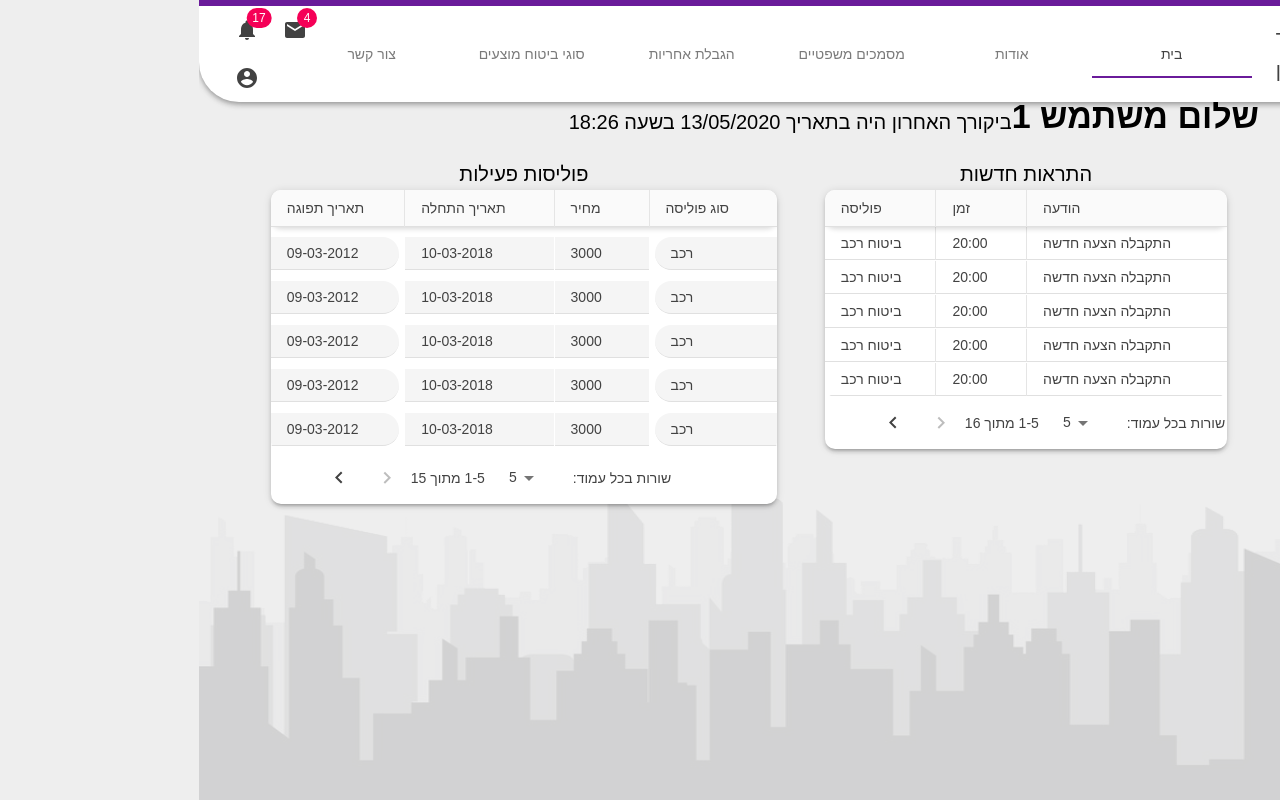
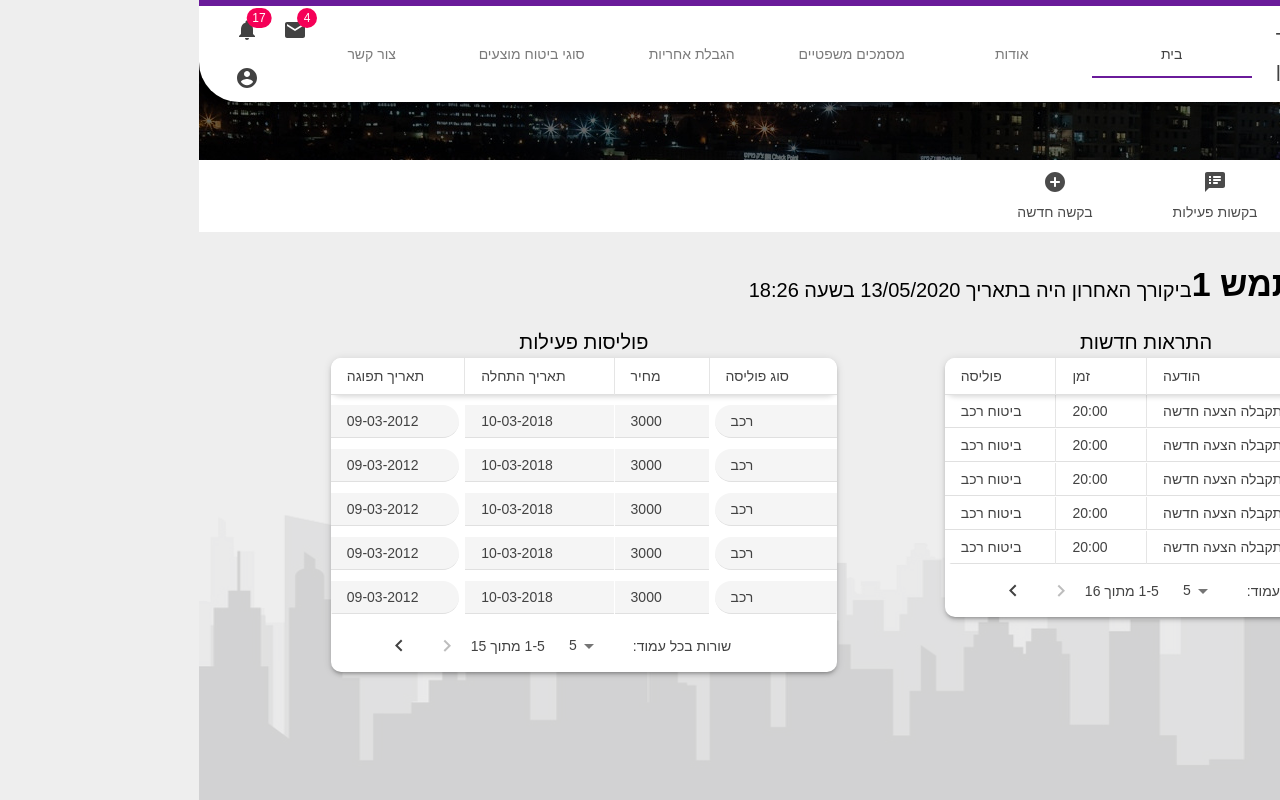
Before and after one commit to omri-kornblau/bar-manager, a React (Create React App) app in the folder client/: page /home/dashboard in a window 1280 px wide. Built offline with nearby package versions, Linux system fonts and the light colour scheme; what jss-rtl would draw is missing.

Commit message:
Add secondary navbar and background image

```diff
--- /dev/null
+++ b/client/src/components/SecondaryNavbar/SecondaryNavbar.jsx
@@ -0,0 +1,57 @@
+import _ from "lodash";
+import React, { useState, useEffect } from "react";
+import PropTypes from "prop-types";
+import {
+  Drawer,
+  Divider,
+  Toolbar,
+  Tabs,
+  Tab,
+  IconButton,
+} from "@material-ui/core";
+
+import { Link } from "react-router-dom";
+
+import useStyle from "./style";
+
+const propTypes = {
+  viewKey: PropTypes.string,
+  views: PropTypes.object,
+};
+
+const SecondaryNavbar = props => {
+  const {
+    viewKey,
+    views
+  } = props;
+
+  const [tab, setTab] = useState(0);
+  const classes = useStyle();
+
+  useEffect(() => {
+    setTab(_.keys(views).indexOf(viewKey));
+  }, [viewKey]);
+
+  return (
+    <Toolbar variant="dense" className={classes.toolbar}>
+      <Tabs
+        value={tab}
+        indicatorColor="primary"
+      >
+        {_.map(views, (viewData, key) =>
+          <Tab
+            label={viewData.name}
+            component={Link}
+            to={`${key}`}
+            icon={<viewData.icon/>}
+            key={key}
+          />
+        )}
+      </Tabs>
+    </Toolbar>
+  );
+}
+
+SecondaryNavbar.propTypes = propTypes;
+
+export default SecondaryNavbar;
--- /dev/null
+++ b/client/src/components/SecondaryNavbar/style.js
@@ -0,0 +1,8 @@
+import { makeStyles } from "@material-ui/core/styles";
+import { common } from "@material-ui/core/colors";
+
+export default makeStyles(theme => ({
+  toolbar: {
+    backgroundColor: theme.palette.background.paper
+  }
+}))
--- a/client/src/containers/pages/Home.jsx
+++ b/client/src/containers/pages/Home.jsx
@@ -3,7 +3,8 @@ import React from "react";
 import { connect } from "react-redux";
 import {
   Container,
-  Toolbar
+  Toolbar,
+  Box
 } from "@material-ui/core";
 import {
   Switch,
@@ -18,13 +19,11 @@ import { setSidebarClosed } from "../../redux/actions/sidebar";
 
 import useStyles from "./style";
 
-import Sidebar from "../../components/Sidebar/Sidebar";
+import SecondaryNavbar from "../../components/SecondaryNavbar/SecondaryNavbar";
 
 const Home = props => {
   const {
-    view,
-    sidebarClosed,
-    setSidebarClosed
+    view
   } = props;
 
   const match = useRouteMatch();
@@ -33,14 +32,12 @@ const Home = props => {
 
   return (
     <>
-      <Sidebar
-        closed={sidebarClosed}
-        onCloseClick={() => setSidebarClosed(!sidebarClosed)}
-        viewKey={view}
-        views={views}
-      />
       <main className={classes.content}>
-        <Toolbar/>
+        <Box className={classes.cityBackground} height={160}/>
+        <SecondaryNavbar
+          viewKey={view}
+          views={views}
+        />
         <Container className={classes.container}>
           <Switch>
             {_.map(views, (viewData, key) =>
--- a/client/src/containers/pages/style.js
+++ b/client/src/containers/pages/style.js
@@ -1,14 +1,20 @@
 
 import { makeStyles } from "@material-ui/core/styles";
+
+import cityBackground from "../../assets/img/homepage.jpg";
 
 export default makeStyles(theme => ({
   content: {
     flexGrow: 1,
     height: '100vh',
-    overflow: 'auto',
+    overflowX: 'auto',
+    overflowY: 'scroll',
   },
   container: {
     paddingTop: theme.spacing(4),
     paddingBottom: theme.spacing(4),
   },
+  cityBackground: {
+    backgroundImage: `url(${cityBackground})`
+  }
 }))
--- a/client/src/theme.js
+++ b/client/src/theme.js
@@ -19,6 +19,7 @@ const theme = createMuiTheme({
       }
     },
     background: {
+      default: common.white,
       dark: grey[100],
     }
   },
```
Also changed, not shown: client/src/assets/img/homepage.jpg (added).
